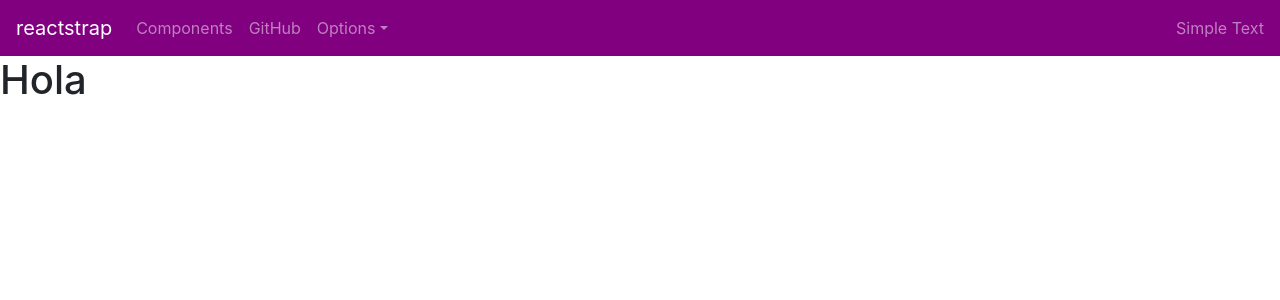
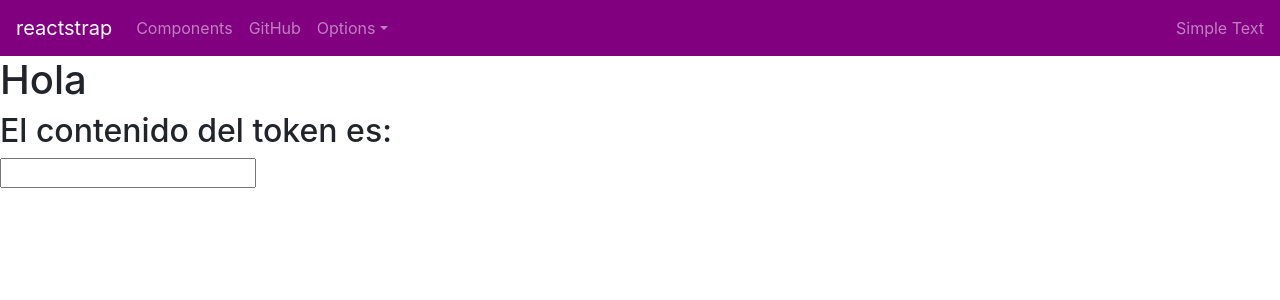
Before and after one commit to KItzepsillo/b41_frontend, a React (Create React App) app: page / in a window 1280 px wide. Shown: the top 300 px of the page. Built offline with nearby package versions, Linux system fonts and the light colour scheme; the HTML template or start-up script is replaced by a standard one.

Commit message:
Se agrega import Prueba y context

```diff
--- a/src/App.js
+++ b/src/App.js
@@ -1,12 +1,16 @@
 import React from 'react';
 import Navigation from './components/Navigation'
+import AuthContextProvider from './contexts/AuthContext';
+import Prueba from './components/Prueba';
 
 function App() {
   return (
     <React.Fragment>
+      <AuthContextProvider>
       <Navigation/>
       <h1>Hola</h1>
-
+      <Prueba/>
+      </AuthContextProvider>
     </React.Fragment>
   );
 }
```
